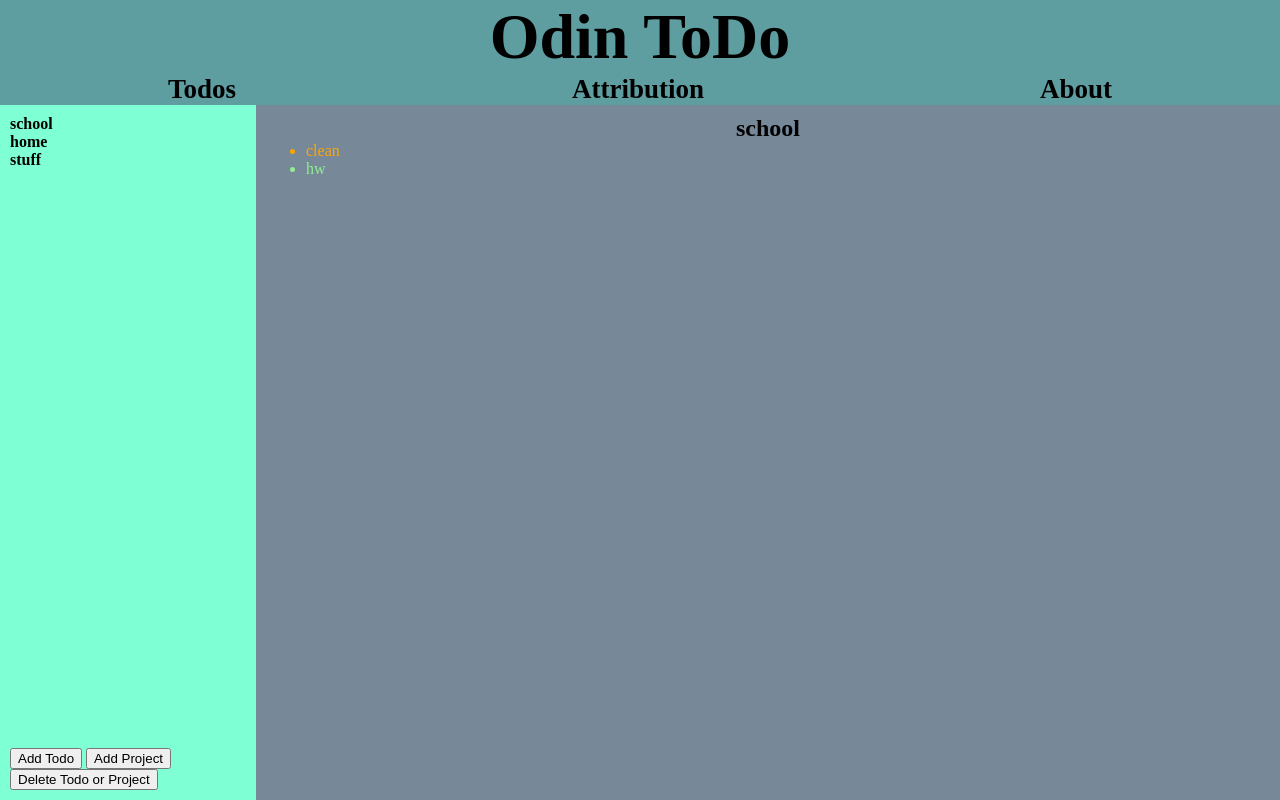
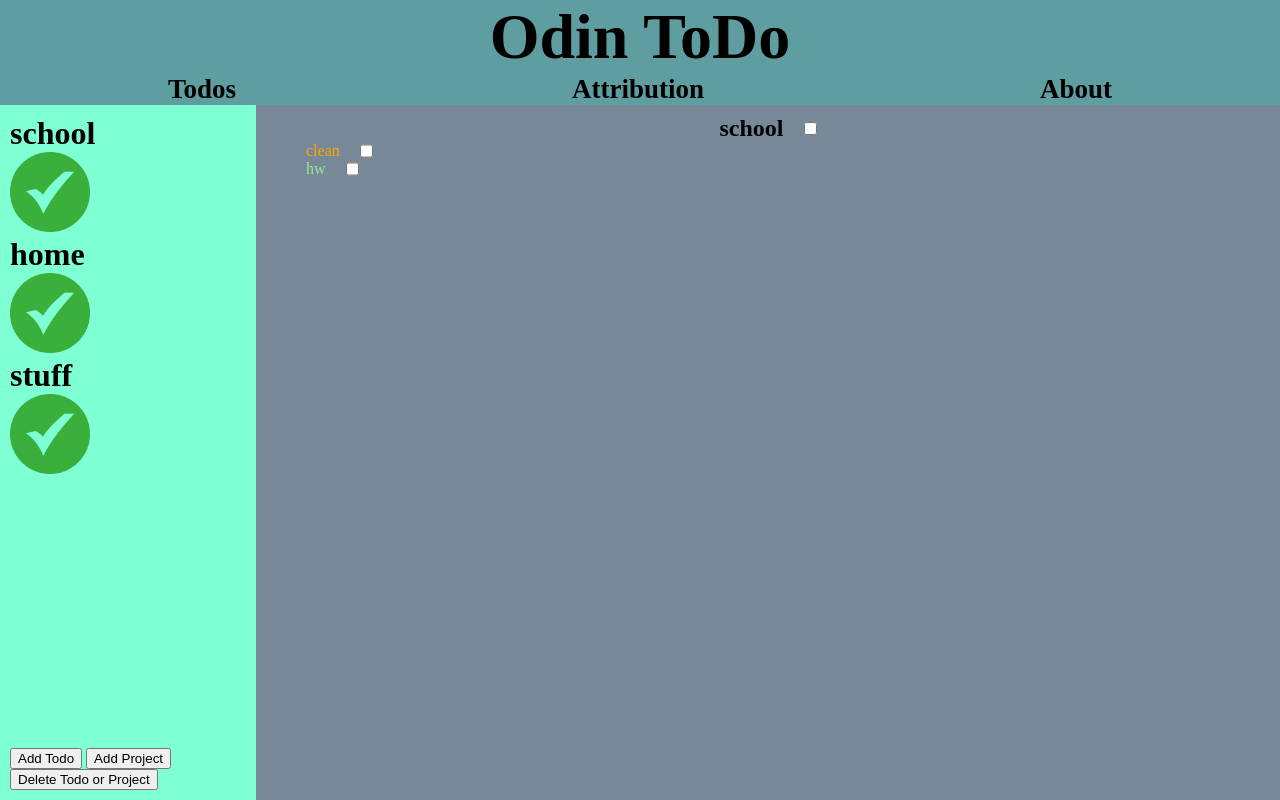
Before and after one commit to Tatadashi/odin-todo, a website built with webpack: page src/template.html in a window 1280 px wide. Both pictures are taken after a click on the element "Todos". Built offline with nearby package versions, Linux system fonts and the light colour scheme; files whose address does not match are found by name.

Commit message:
Add checkmarks to projects/todos
Add images WIP. Checking/unchecking project, does same for all its todos. Circular dependency chart with madge. More frequent commits starting now.

```diff
--- a/src/index.js
+++ b/src/index.js
@@ -1,5 +1,4 @@
 import './style.css';
-import './images/checkmark.png';
 import { setDOMEvents } from './otherJS/DOM';
 
 setDOMEvents();
--- a/src/otherJS/DOM.js
+++ b/src/otherJS/DOM.js
@@ -1,8 +1,9 @@
+import Icon from './checkmark.png';
 import { setAllTabOnClickEvents, loadTabHtml } from './tabEvents';
 import { setAllModalEvents } from './modalEvents';
 import { projectList } from './default';
 import { findItemFromListByName } from './nonDOM';
-import { setAllFormEvents } from './form';
+import { setAllFormEvents, setTodoCheckMark } from './form';
 
 //modal and tab events
 function setDOMEvents () {
@@ -18,9 +19,17 @@ function updateSidebar (projectList) {
     sidebarProjects.innerHTML = '';
 
     projectList.forEach(project => {
+
         const projectDiv = document.createElement('div');
-        projectDiv.classList.add('project')
-        projectDiv.textContent = project.title;
+        const projectHeader = document.createElement('h1');
+
+        projectHeader.textContent = project.title;
+        projectDiv.appendChild(projectHeader);
+
+        const myIcon = new Image();
+        myIcon.src = Icon;
+
+        projectDiv.appendChild(myIcon);
 
         projectDiv.addEventListener('click', (e) => {
             loadTabHtml('todos', project.title)
@@ -37,23 +46,42 @@ function updateContent (projectName) {
     const projectTitle = document.getElementById('project-title');
     projectTitle.textContent = project.title;
 
+    const projectCheckBox = document.getElementById('project-check-box');
+    projectCheckBox.name = project.title;
 
     const projectTodosDiv = document.getElementById('todos').children[1];
     projectTodosDiv.innerHTML = '';
 
     const projectTodos = document.createElement('ul');
     project.todoList.forEach(todo => {
-        const todoItem = document.createElement('li');
+
+        const todoContainer = document.createElement('li');
+        const todoItem = document.createElement('div');
+
         todoItem.textContent = todo.title;
         todoItem.dataset.modal = 'todo-info';
         todoItem.dataset.project = project.title;
         todoItem.dataset.name = todo.title;
         todoItem.classList.add('todo-info-button');
         todoItem.classList.add(todo.priority + '-priority');
-        projectTodos.appendChild(todoItem);
+
+        todoContainer.classList.add('checkbox-container');
+        todoContainer.appendChild(todoItem);
+
+        const checkbox = createCheckbox();
+        todoContainer.appendChild(checkbox);
+        setTodoCheckMark(todo, todoContainer);
+
+        projectTodos.appendChild(todoContainer);
     });
 
     projectTodosDiv.appendChild(projectTodos);
 }
 
+function createCheckbox () {
+    const checkbox = document.createElement('input');
+    checkbox.type = 'checkbox';
+    return checkbox;
+}
+
 export { setDOMEvents, updateSidebar, updateContent };
--- a/src/otherJS/default.js
+++ b/src/otherJS/default.js
@@ -1,12 +1,14 @@
+import { addTodo, addProject } from "./nonDOM";
 import { updateSidebar } from "./DOM";
 
 class Todo {
-    constructor (title, description, dueDate, priority, notes) {
+    constructor (title, description, dueDate, priority, notes, finished = false) {
         this.title = title;
         this.description = description;
         this.dueDate = dueDate;
         this.priority = priority;
         this.notes = notes;
+        this.finished = finished;
     }
 
     changeProperty (property, newInfo) {
@@ -15,9 +17,10 @@ class Todo {
 }
 
 class Project {
-    constructor (title, todoList = []) {
+    constructor (title, todoList = [], finished = false) {
         this.title = title;
         this.todoList = todoList;
+        this.finished = finished;
     }
 
     changeProperty (property, newInfo) {
@@ -26,21 +29,21 @@ class Project {
 }
 
 //default
-const item1 = new Todo('clean', 'cleaning', '2004-10-01', 'high', 'room');
-const item2 = new Todo('hw', 'solving', '2013-12-21', 'low', 'math');
-const item3 = new Todo('game', 'gaming', '2029-03-03', 'max', 'fun');
-const todoList = [item1, item2];
-const todoList2 = [item1, item3];
-const defaultProject = new Project('school', todoList);
-const project2 = new Project('home', todoList2);
-const project3 = new Project('stuff', todoList2);
+const defaultProject = new Project('school');
+const projectList = [defaultProject];
 
-//test change todoList
-const todoList3 = [item3, item2];
-project2.changeProperty('todoList', todoList3);
+addTodo('school','clean', 'cleaning', '2004-10-01', 'high', 'room');
+addTodo('school','hw', 'solving', '2013-12-21', 'low', 'math');
 
-const projectList = [defaultProject, project2, project3];
+addProject('home');
+addTodo('home','game', 'gaming', '2029-03-03', 'max', 'fun');
+addTodo('home','clean', 'cleaning', '2004-10-01', 'high', 'room');
 
+addProject('stuff');
+addTodo('stuff','hw', 'solving', '2013-12-21', 'low', 'math');
+addTodo('stuff','game', 'gaming', '2029-03-03', 'max', 'fun');
+
+//updateSidebar here causes bug, likely not circular dependency,
 updateSidebar(projectList);
 
 export {projectList, defaultProject, Todo, Project};
--- a/src/otherJS/form.js
+++ b/src/otherJS/form.js
@@ -151,4 +151,79 @@ function setPriorityInputColor (dropdown) {
     dropdown.dispatchEvent(new Event('change'));
 }
 
-export { updateAllProjectDropdowns, setAllFormEvents, updateTodoDropdown, showTodos, updateTodoInfo, setProjectDropdownSelect, showProjectNameInput, setPriorityInputDropdown };
+//not
+function setProjectCheckMark () {
+    const projectCheckbox = document.getElementById('project-check-box');
+    const projectName = projectCheckbox.name;
+    const project = findItemFromListByName(projectName, projectList);
+
+    if (project.finished) {
+        projectCheckbox.checked = project.finished;
+        toggleAllTodosCheckMarks(project);
+    }
+
+    setProjectOnCheck(projectCheckbox, project);
+}
+
+//nothere
+function setProjectOnCheck (checkbox, project) {
+    checkbox.addEventListener('change', (e) => {
+        toggleProjectCheckMarks(checkbox, project);
+        toggleAllTodosCheckMarks(project);
+    });
+}
+
+//now
+function toggleProjectCheckMarks (checkbox, project, type = !project.finished) {
+    project.finished = type;
+    checkbox.checked = type;
+}
+
+//nothere
+function toggleAllTodosCheckMarks (project) {
+    const todoCheckboxes = document.querySelectorAll('.checkbox-container input');
+    todoCheckboxes.forEach(todoCheckbox => {
+        todoCheckbox.checked = project.finished;
+    });
+
+    project.todoList.forEach(todo => {
+        todo.finished = project.finished;
+    });
+}
+
+//nothere
+function setTodoCheckMark (todo, container) {
+    const todoCheckbox = container.querySelector('input');
+    todoCheckbox.checked = todo.finished;
+
+    setTodoOnCheck(todoCheckbox, todo);}
+
+//nothere
+function setTodoOnCheck (checkbox, todo) {
+    const projectCheckbox = document.getElementById('project-check-box');
+    const projectName = projectCheckbox.name;
+    const project = findItemFromListByName(projectName, projectList);
+
+    checkbox.addEventListener('change', (e) => {
+        todo.finished = checkbox.checked;
+
+        if (!todo.finished) {
+            toggleProjectCheckMarks(projectCheckbox, project, false);
+        } else if (checkIfAllTodosChecked(project)) {
+            toggleProjectCheckMarks(projectCheckbox, project, true);
+        }
+    });
+}
+
+function checkIfAllTodosChecked (project) {
+    let allTodoFinished = true;
+    project.todoList.forEach(todo => {
+        if (!todo.finished) {
+            allTodoFinished = false;
+        }
+    });
+
+    return allTodoFinished;
+}
+
+export { updateAllProjectDropdowns, setAllFormEvents, updateTodoDropdown, showTodos, updateTodoInfo, setProjectDropdownSelect, showProjectNameInput, setPriorityInputDropdown, setProjectCheckMark, setTodoCheckMark };
--- a/src/otherJS/tabEvents.js
+++ b/src/otherJS/tabEvents.js
@@ -1,6 +1,7 @@
 import { updateContent } from './DOM';
 import { defaultProject } from './default';
 import { setAllTodoModalOpen } from './modalEvents';
+import { setProjectCheckMark } from './form';
 
 function loadTabHtml (tabName, projectName=defaultProject.title) {
     $(document).ready(function() {
@@ -8,6 +9,7 @@ function loadTabHtml (tabName, projectName=defaultProject.title) {
             if (tabName == 'todos') {
                 updateContent(projectName);
                 setAllTodoModalOpen();
+                setProjectCheckMark();
             }
         });
      });
--- a/src/style.css
+++ b/src/style.css
@@ -11,6 +11,11 @@ body {
         "sidebar content" 9fr
         / 1fr 4fr;
     height: 100vh;
+}
+
+img {
+    max-height: 80px;
+    aspect-ratio: 1/1;
 }
 
 .modal {
@@ -121,8 +126,19 @@ form div {
     padding: 10px;
 }
 
+#project-header {
+    justify-content: center;
+    display: flex;
+    gap: 20px;
+}
+
+.checkbox-container {
+    display: flex;
+    gap: 20px;
+    max-width: 100%;
+}
+
 #project-title {
     font-weight: bold;
     font-size: x-large;
-    text-align: center;
 }
--- a/src/template.html
+++ b/src/template.html
@@ -220,7 +220,9 @@
     </div>
     <div id="sidebar">
         <div>
-            <div class="project">Project 1</div>
+            <div class="project">
+                <h1>Project 1</h1>
+            </div>
             <div class="project">Project 2</div>
         </div>
         <div>
--- a/webpack.config.js
+++ b/webpack.config.js
@@ -7,7 +7,6 @@ module.exports = {
     output: {
         filename: 'main.js',
         path: path.resolve(__dirname, 'dist'),
-        assetModuleFilename: 'images/[hash][ext][query]',
     },
     module: {
         rules: [
```
Also changed, not shown: package.json (+6 -3 lines), src/otherHTML/todos.html (+4 -1 lines), dist/887592f28b057668fdc3.png (renamed from dist/images/887592f28b057668fdc3.png), dist/htmlCopies/todos.html, dist/index.html, dist/main.js, graph.svg (added), src/otherJS/checkmark.png (renamed from src/images/checkmark.png), 1 other file.
